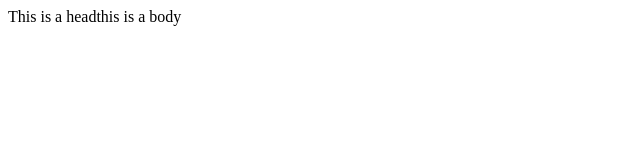
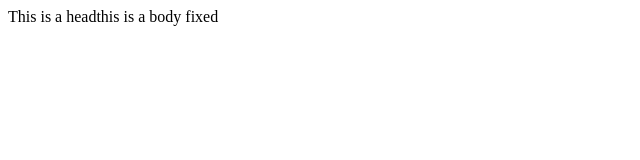
Before and after one commit to jungsoolim77/CS2013, a plain HTML site: page index.html in a window 1280 px wide. Shown: the full height of the page, 0-640 px from the left. Drawn offline with Linux system fonts and the light colour scheme.

```diff
--- a/index.html
+++ b/index.html
@@ -1 +1 @@
-<head>This is a head<body>this is a body</body></head>
+<head>This is a head<body>this is a body fixed</body></head>
```
